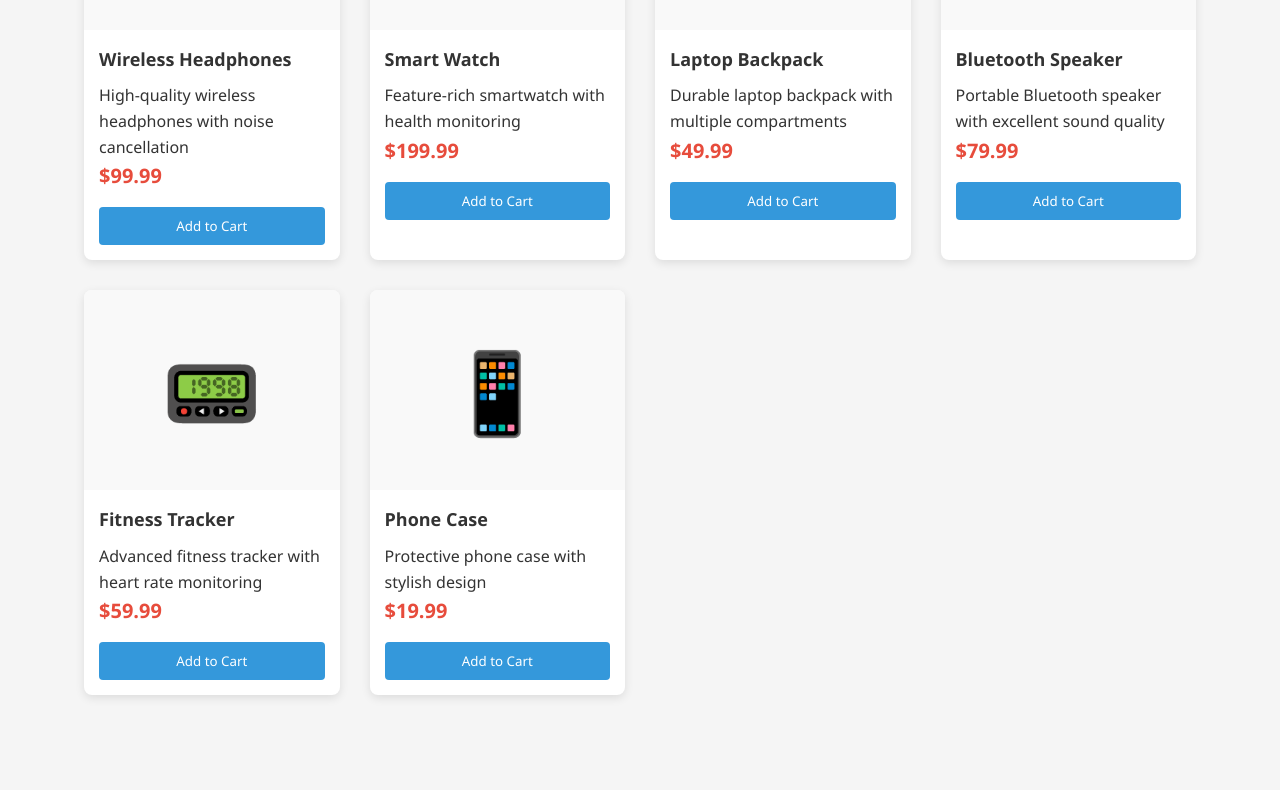
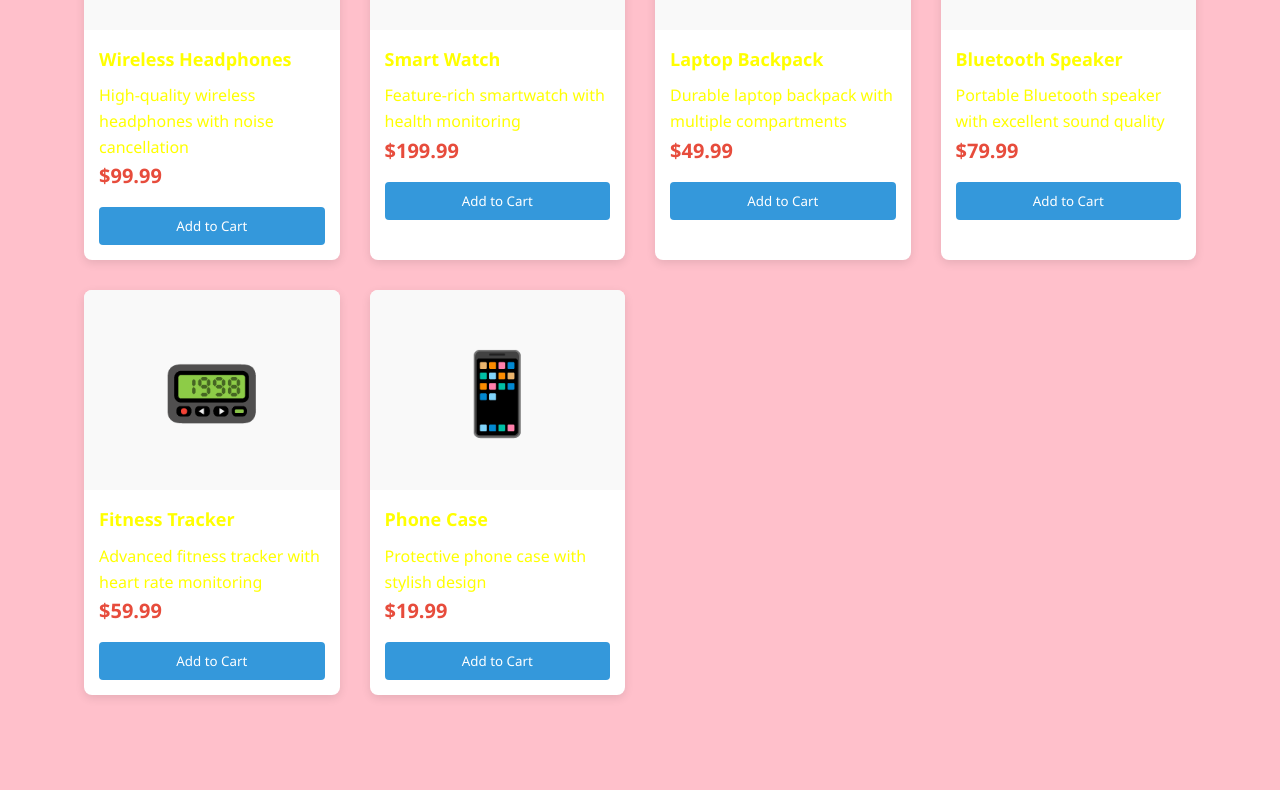
Before and after one commit to gokullakshmanan001-byte/First-project, a plain HTML site: page index.html in a window 1280 px wide. Shown: the part 820-1610 px from the top of the page. Drawn offline with Linux system fonts and the light colour scheme.

Commit message:
ADDED  NEW

```diff
--- a/index.html
+++ b/index.html
@@ -14,8 +14,8 @@
         }
 
         body {
-            background-color: #f5f5f5;
-            color: #333;
+            background-color:pink;
+            color:YELLOW;
             line-height: 1.6;
         }
 
```
